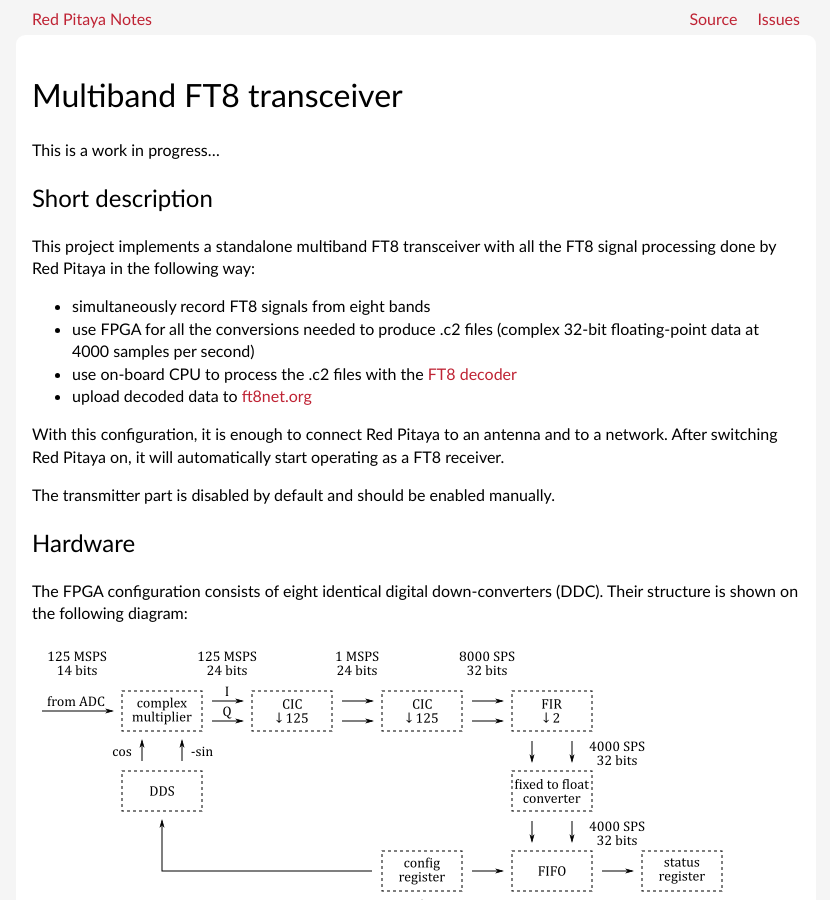
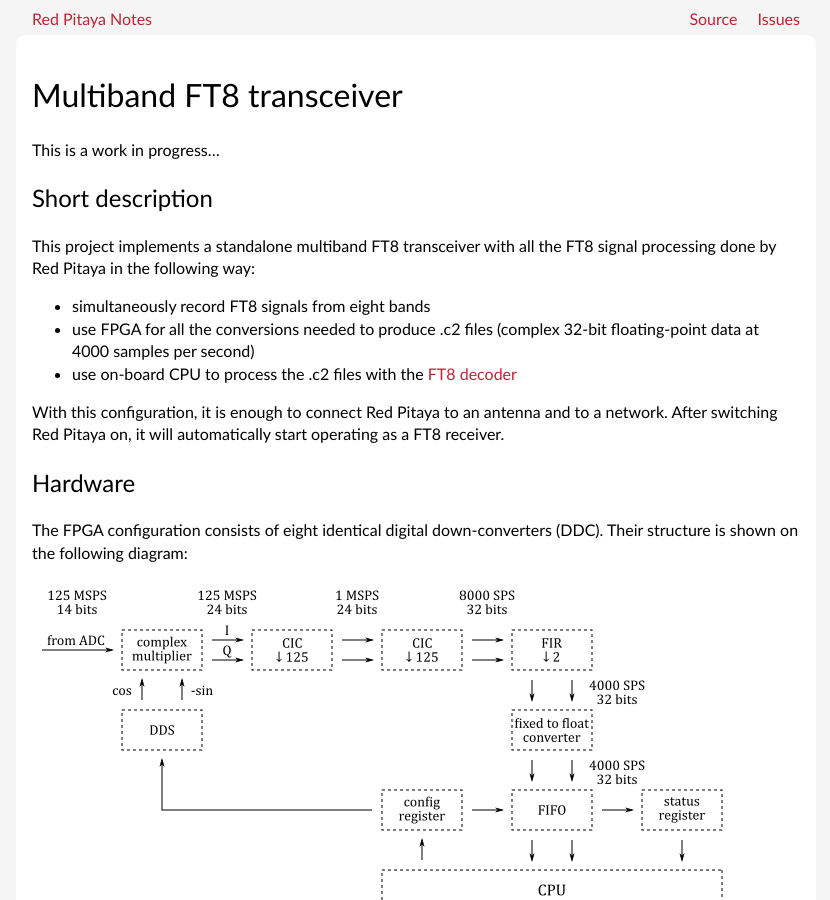
Before and after one commit to pavel-demin/red-pitaya-notes, a Jekyll site: the page built from sdr-transceiver-ft8.md, in a window 1280 px wide and 900 px high. Shown: the whole window, without its empty margins (224-1054 px from the left). Built offline with Jekyll 4.4.1, drawn with Linux system fonts in a browser that asks for light colours; some of the changed text lies outside the part shown.

Commit message:
fix links and remove irrelevant notes from sdr-transceiver-ft8

```diff
--- a/sdr-transceiver-ft8.md
+++ b/sdr-transceiver-ft8.md
@@ -13,12 +13,9 @@
 
  - simultaneously record FT8 signals from eight bands
  - use FPGA for all the conversions needed to produce .c2 files (complex 32-bit floating-point data at 4000 samples per second)
- - use on-board CPU to process the .c2 files with the [FT8 decoder](https://sourceforge.net/p/wsjt/wsjt/HEAD/tree/branches/wsjtx/lib/ft8d/)
- - upload decoded data to [ft8net.org](http://ft8net.org)
+ - use on-board CPU to process the .c2 files with the [FT8 decoder](https://github.com/pavel-demin/ft8d)
 
 With this configuration, it is enough to connect Red Pitaya to an antenna and to a network. After switching Red Pitaya on, it will automatically start operating as a FT8 receiver.
-
-The transmitter part is disabled by default and should be enabled manually.
 
 Hardware
 -----
@@ -88,8 +85,3 @@
 {% highlight bash %}
 make NAME=sdr_transceiver_ft8 bit
 {% endhighlight %}
-
-Building SD card image zip file:
-{% highlight bash %}
-source helpers/build-all.sh
-{% endhighlight %}
```
